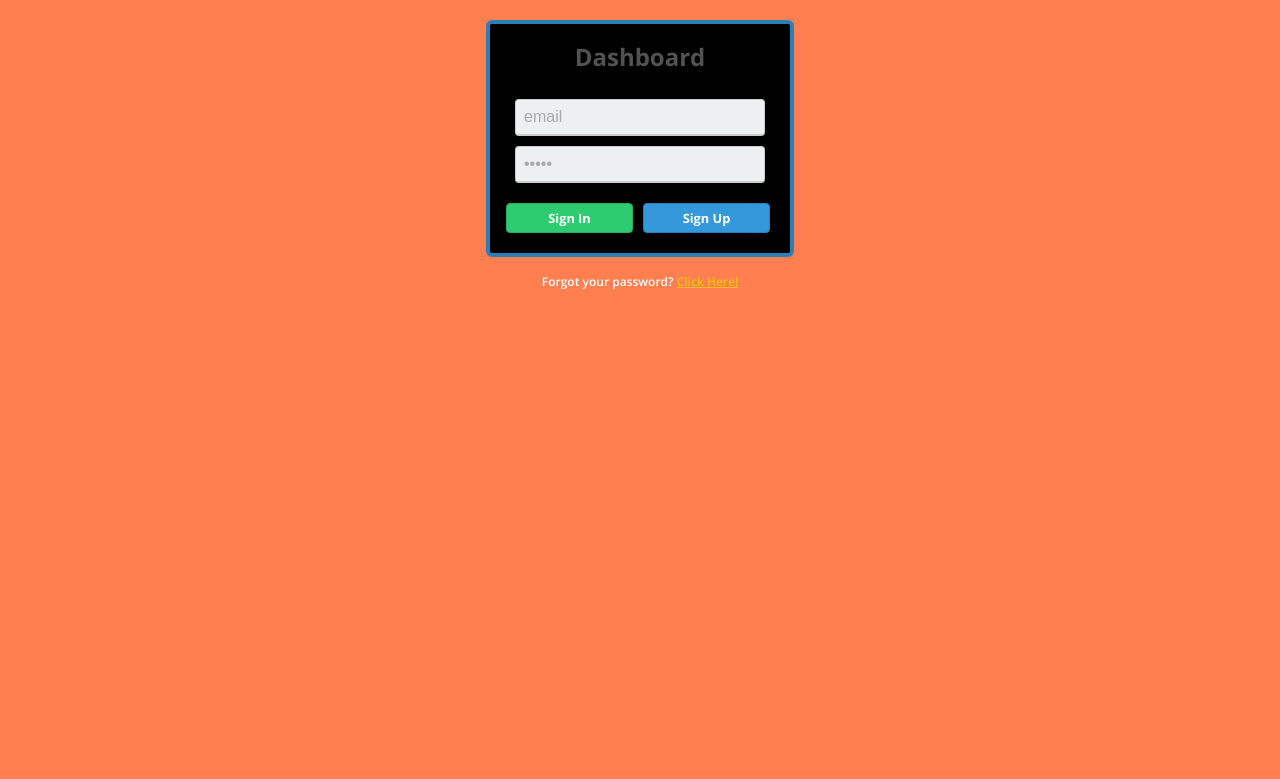
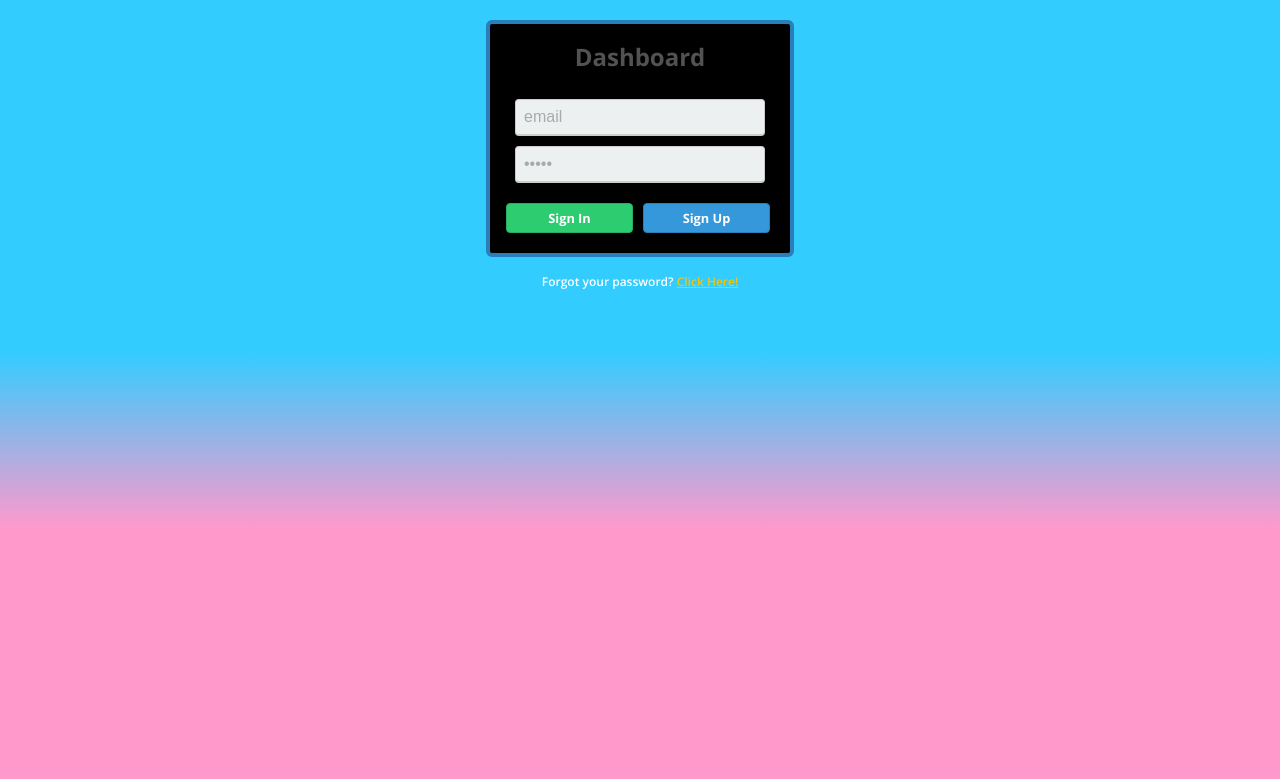
Before and after one commit to Rushilwiz/brancher, a PHP site: page /login.html in a window 1280 px wide. Shown: the top 779 px of the page. Run offline with PHP 8.4, Linux system fonts and the light colour scheme; some libraries are stand-ins or nearby versions.

Commit message:
gradientr

```diff
--- a/css/login.css
+++ b/css/login.css
@@ -1,6 +1,6 @@
 body{
   font-family: 'Open Sans', sans-serif;
-  background:#FF7F50;
+  background: linear-gradient(to bottom, #33ccff 44%, #ff99cc 66%);
   margin: 0 auto 0 auto;
   width:100%;
   text-align:center;
```
